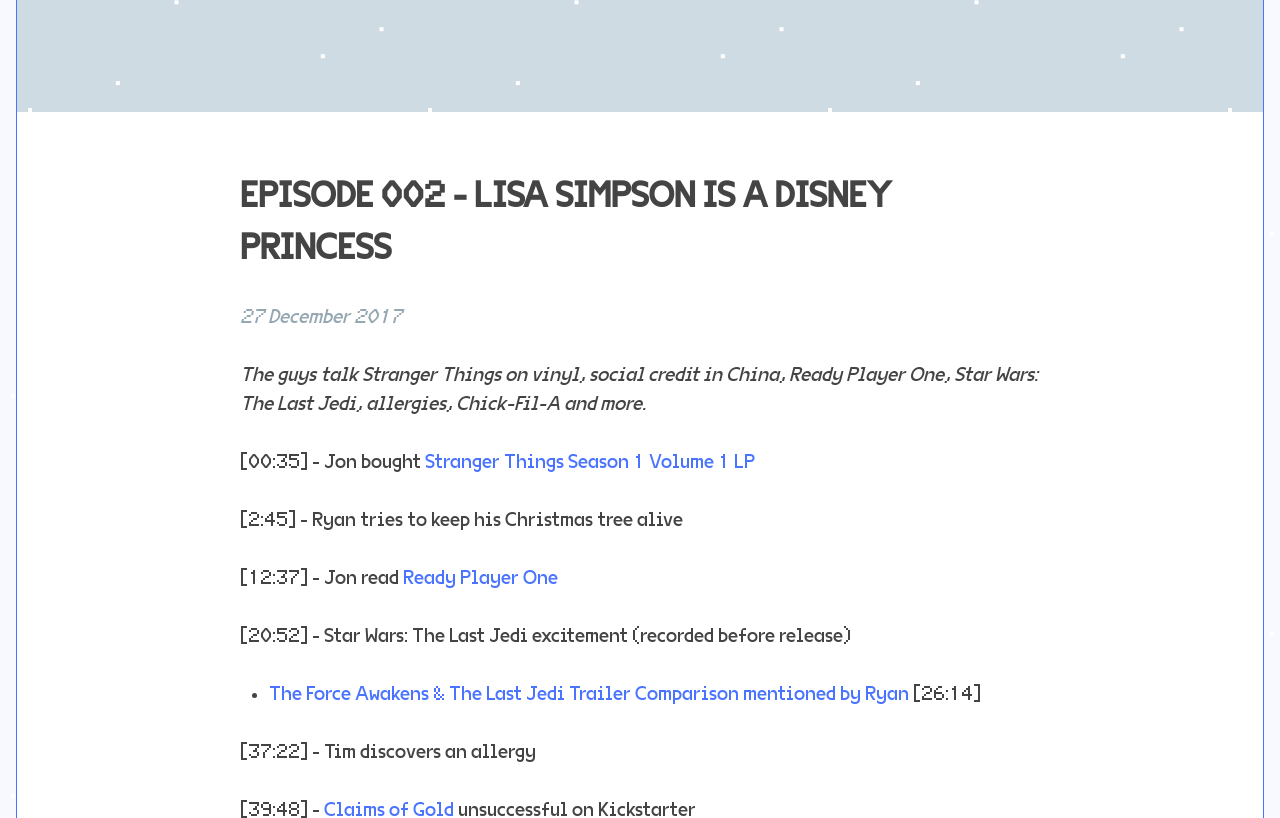
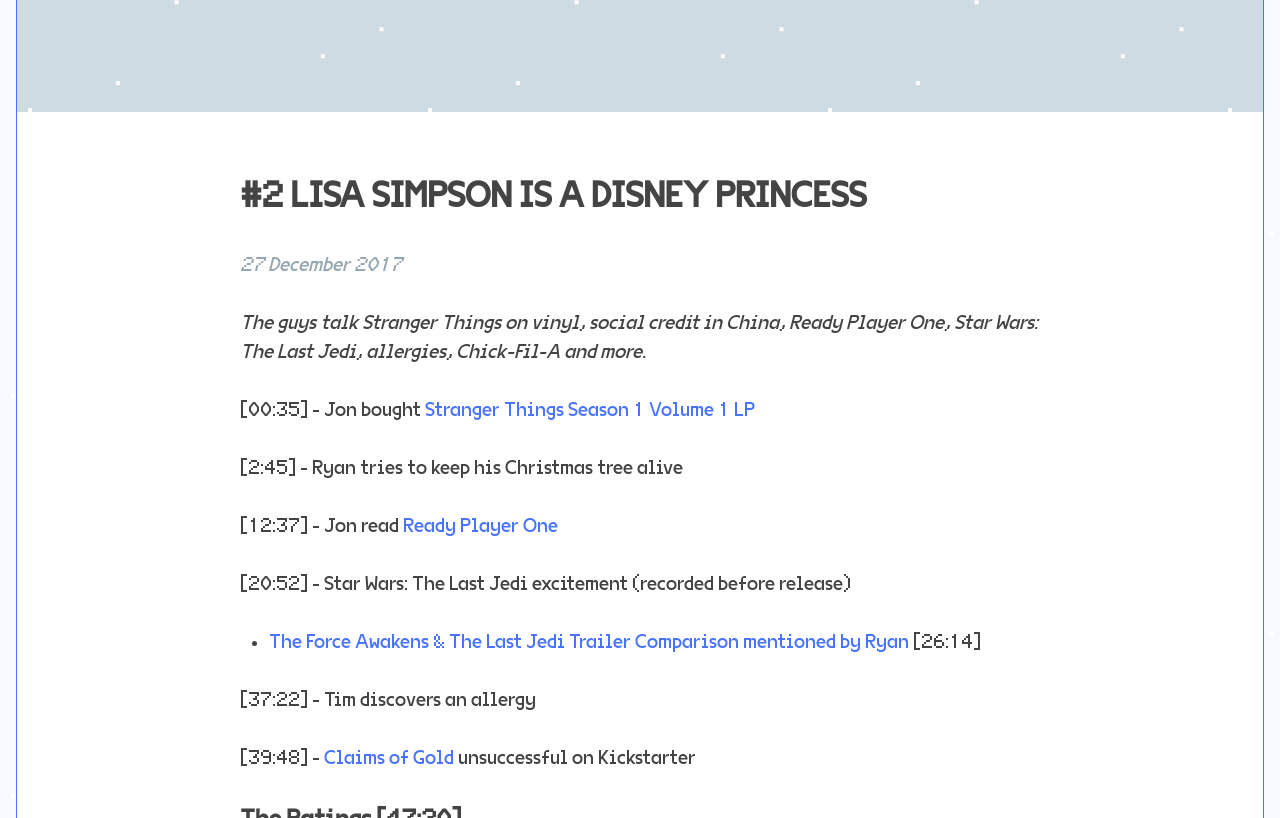
Before and after one commit to jondueck/whatevertown, a Jekyll site: the page built from _posts/2017-12-27-002.md, in a window 1280 px wide and 900 px high, scrolled down 307 px, cut to the strip 82-900 px from the top of the window. Built offline with Jekyll 4.4.1, drawn with Linux system fonts in a browser that asks for light colours; some web fonts are replaced.

Commit message:
Updated 001 and 2 other files

```diff
--- a/_posts/2017-12-27-002.md
+++ b/_posts/2017-12-27-002.md
@@ -1,8 +1,7 @@
 ---
-title: Episode 002 - Lisa Simpson is a Disney Princess
+title: "#2 Lisa Simpson is a Disney Princess"
 date: 2017-12-27 23:08:00 -06:00
 permalink: "/episode/2/"
-layout: post
 author: Whatevertown
 file: https://s3.ca-central-1.amazonaws.com/lodgment-remark-slipshod/002.mp3
 file_itunes: https://s3.ca-central-1.amazonaws.com/lodgment-remark-slipshod/002.m4a
--- a/_posts/whatevertown.siteleaf.net/episode/2018-01-13-3.markdown
+++ b/_posts/whatevertown.siteleaf.net/episode/2018-01-13-3.markdown
@@ -1,5 +1,5 @@
 ---
-title: Episode 003 - The One About Star Wars
+title: "#3 The One About Star Wars"
 date: 2018-01-13 12:15:00 -06:00
 permalink: "/2018/01/13/3/"
 author: Whatevertown
```
Also changed, not shown: other parts of _posts/2017-12-27-002.md (+2 -1 lines), _posts/2017-12-18-001.md (+1 -1 lines).
